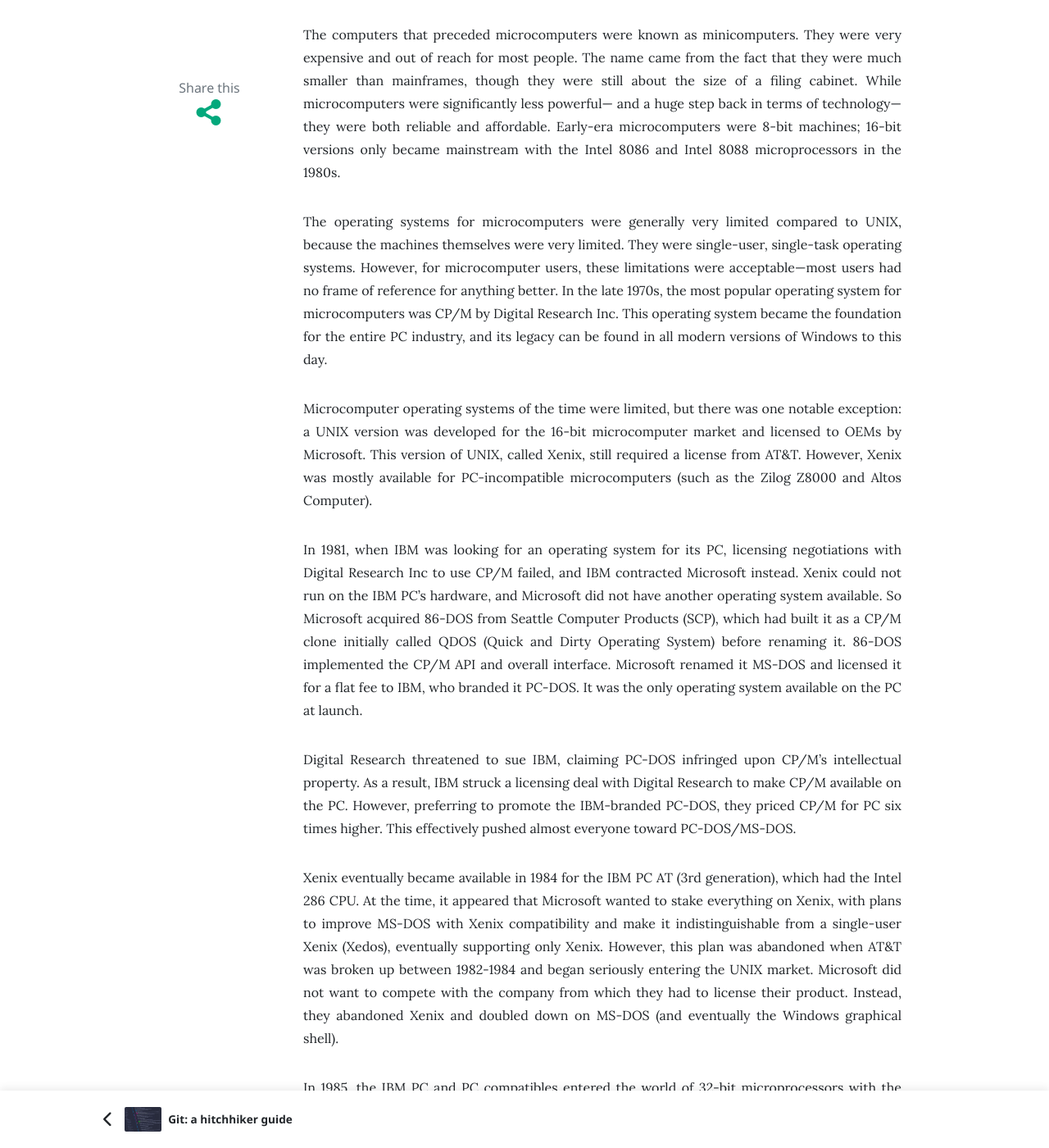
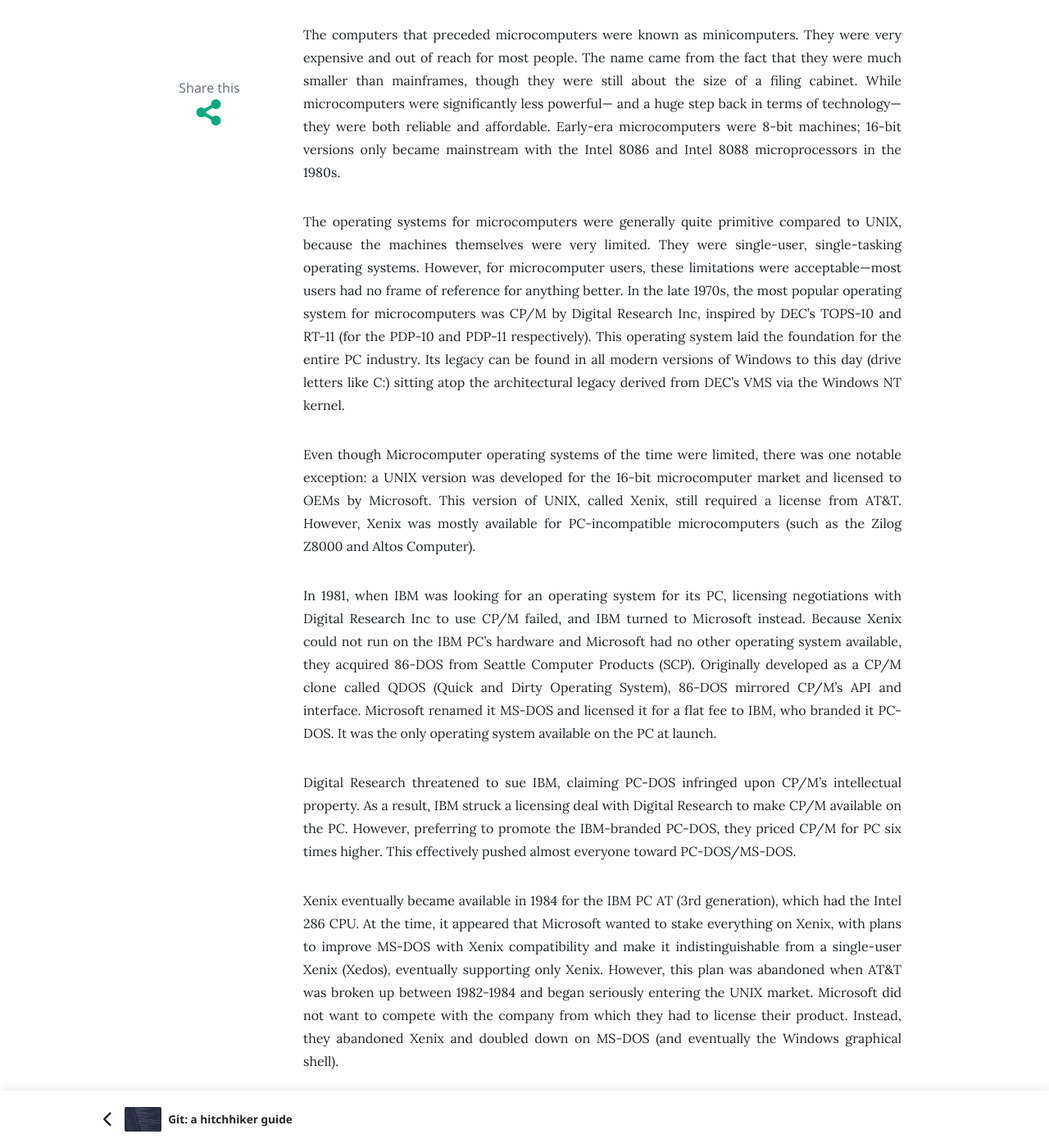
Before and after one commit to TeenyCloud/TeenyCloud.github.io, a Jekyll site: the page built from _posts/2025-12-30-History.md, in a window 1280 px wide and 1400 px high, scrolled down 3493 px. Shown: the whole window at 82% size. Built offline with Jekyll 4.4.1, drawn with Linux system fonts in a browser that asks for light colours; nearby versions of some CDN libraries; comment, search, counter and statistics services are not loaded.

Commit message:
Change to the Linux hitory article
- more informationa about CP/P and its legacy with VMS to Windows.

```diff
--- a/_posts/2025-12-30-History.md
+++ b/_posts/2025-12-30-History.md
@@ -37,11 +37,11 @@
 
 The computers that preceded microcomputers were known as minicomputers. They were very expensive and out of reach for most people. The name came from the fact that they were much smaller than mainframes, though they were still about the size of a filing cabinet. While microcomputers were significantly less powerful— and a huge step back in terms of technology—they were both reliable and affordable. Early-era microcomputers were 8-bit machines; 16-bit versions only became mainstream with the Intel 8086 and Intel 8088 microprocessors in the 1980s.
 
-The operating systems for microcomputers were generally very limited compared to UNIX, because the machines themselves were very limited. They were single-user, single-task operating systems. However, for microcomputer users, these limitations were acceptable—most users had no frame of reference for anything better. In the late 1970s, the most popular operating system for microcomputers was CP/M by Digital Research Inc. This operating system became the foundation for the entire PC industry, and its legacy can be found in all modern versions of Windows to this day.
+The operating systems for microcomputers were generally quite primitive compared to UNIX, because the machines themselves were very limited. They were single-user, single-tasking operating systems. However, for microcomputer users, these limitations were acceptable—most users had no frame of reference for anything better. In the late 1970s, the most popular operating system for microcomputers was CP/M by Digital Research Inc, inspired by DEC's TOPS-10 and RT-11 (for the PDP-10 and PDP-11 respectively). This operating system laid the foundation for the entire PC industry. Its legacy can be found in all modern versions of Windows to this day (drive letters like C:) sitting atop the architectural legacy derived from DEC's VMS via the Windows NT kernel.
 
-Microcomputer operating systems of the time were limited, but there was one notable exception: a UNIX version was developed for the 16-bit microcomputer market and licensed to OEMs by Microsoft. This version of UNIX, called Xenix, still required a license from AT&T. However, Xenix was mostly available for PC-incompatible microcomputers (such as the Zilog Z8000 and Altos Computer).
+Even though Microcomputer operating systems of the time were limited, there was one notable exception: a UNIX version was developed for the 16-bit microcomputer market and licensed to OEMs by Microsoft. This version of UNIX, called Xenix, still required a license from AT&T. However, Xenix was mostly available for PC-incompatible microcomputers (such as the Zilog Z8000 and Altos Computer).
 
-In 1981, when IBM was looking for an operating system for its PC, licensing negotiations with Digital Research Inc to use CP/M failed, and IBM contracted Microsoft instead. Xenix could not run on the IBM PC's hardware, and Microsoft did not have another operating system available. So Microsoft acquired 86-DOS from Seattle Computer Products (SCP), which had built it as a CP/M clone initially called QDOS (Quick and Dirty Operating System) before renaming it. 86-DOS implemented the CP/M API and overall interface. Microsoft renamed it MS-DOS and licensed it for a flat fee to IBM, who branded it PC-DOS. It was the only operating system available on the PC at launch.
+In 1981, when IBM was looking for an operating system for its PC, licensing negotiations with Digital Research Inc to use CP/M failed, and IBM turned to Microsoft instead. Because Xenix could not run on the IBM PC's hardware and Microsoft had no other operating system available, they acquired 86-DOS from Seattle Computer Products (SCP). Originally developed as a CP/M clone called QDOS (Quick and Dirty Operating System), 86-DOS mirrored CP/M's API and interface. Microsoft renamed it MS-DOS and licensed it for a flat fee to IBM, who branded it PC-DOS. It was the only operating system available on the PC at launch.
 
 Digital Research threatened to sue IBM, claiming PC-DOS infringed upon CP/M's intellectual property. As a result, IBM struck a licensing deal with Digital Research to make CP/M available on the PC. However, preferring to promote the IBM-branded PC-DOS, they priced CP/M for PC six times higher. This effectively pushed almost everyone toward PC-DOS/MS-DOS.
 
```
